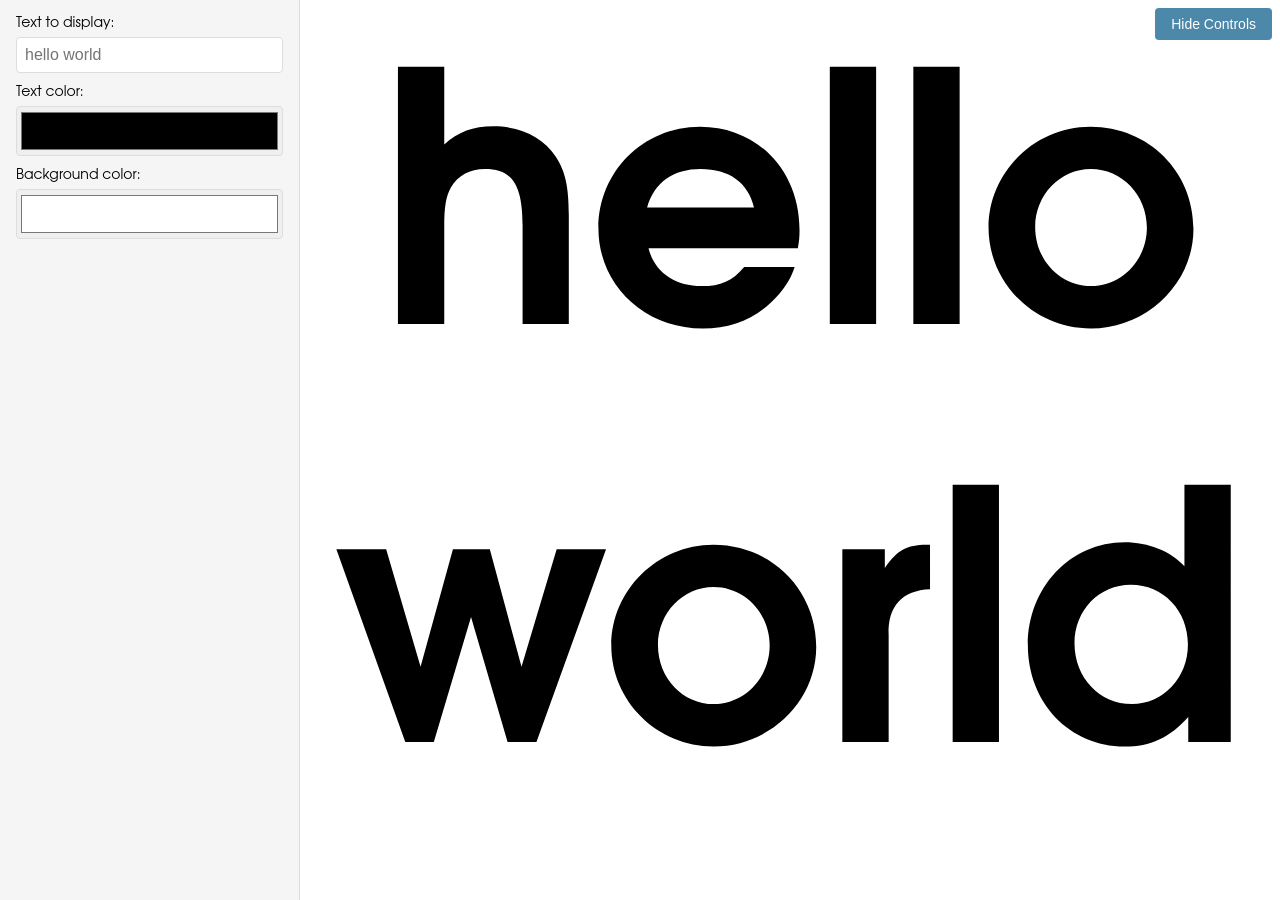
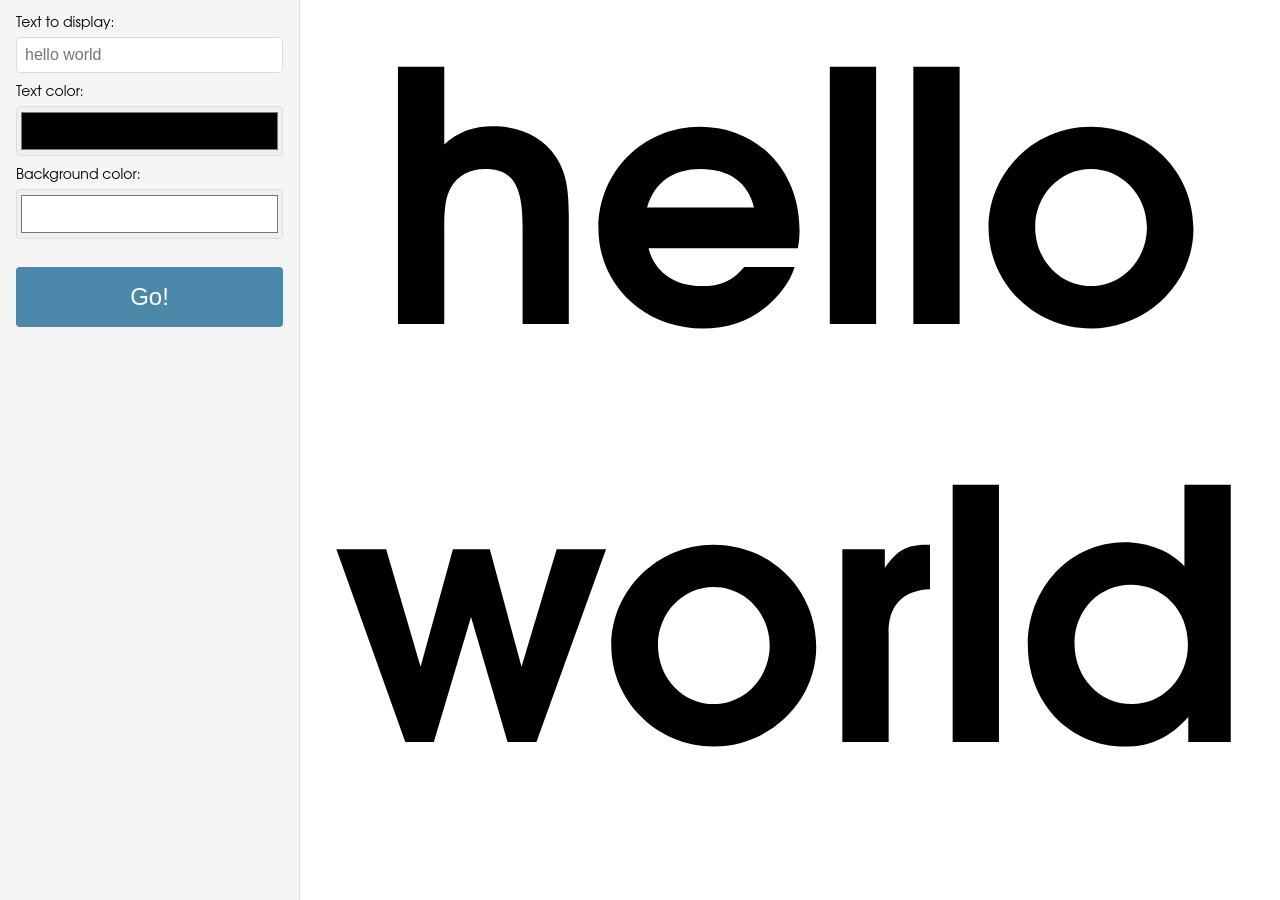
Before and after one commit to PhilipCastiglione/philipcastiglione.github.io, a Jekyll site: the page built from pages/big.html, in a window 1280 px wide. Built offline with Jekyll 4.4.1, drawn with Linux system fonts in a browser that asks for light colours.

Commit message:
big text features

```diff
--- a/pages/big.html
+++ b/pages/big.html
@@ -58,28 +58,26 @@
   }
 
   .toggle-controls-btn {
-    position: absolute;
-    top: 8px;
-    right: 8px;
-    padding: 8px 16px;
+    margin-top: 8px;
+    padding: 12px 16px;
     background: #4c88a9;
     color: white;
     border: none;
     border-radius: 4px;
     cursor: pointer;
     font-size: 14px;
-    z-index: 10;
+    width: 100%;
   }
 
   .toggle-controls-btn:hover {
     background: #3a7099;
   }
 
-  .controls-hidden .toggle-controls-btn {
-    position: fixed;
+  .controls-hidden .controls-panel {
+    display: none;
   }
 
-  .controls-hidden .controls-panel {
+  .controls-hidden .toggle-controls-btn {
     display: none;
   }
 
@@ -90,6 +88,10 @@
     justify-content: center;
     transition: background-color 0.2s ease;
     overflow: hidden;
+  }
+
+  .controls-hidden .display-area {
+    cursor: pointer;
   }
 
   .big-text {
@@ -119,19 +121,21 @@
       overflow-y: auto;
     }
 
-    .toggle-controls-btn {
-      position: fixed;
-    }
-
     .controls-hidden .controls-panel {
       display: none;
     }
+
+
+  .toggle-controls-btn {
+    margin-top: 16px;
+    padding: 16px 24px;
+    font-size: 24px;
+  }
+
   }
 </style>
 
 <div class="app-container">
-  <button class="toggle-controls-btn" id="toggleControls">Hide Controls</button>
-
   <div class="controls-panel" id="controlsPanel">
     <div class="controls-row">
       <label for="textInput">Text to display:</label>
@@ -146,6 +150,10 @@
     <div class="controls-row">
       <label for="bgColor">Background color:</label>
       <input type="color" id="bgColor" value="#ffffff">
+    </div>
+
+    <div class="controls-row">
+      <button class="toggle-controls-btn" id="toggleControls">Go!</button>
     </div>
   </div>
 
@@ -258,13 +266,10 @@
   // Toggle controls visibility
   function toggleControls() {
     appContainer.classList.toggle('controls-hidden');
-    toggleBtn.textContent = appContainer.classList.contains('controls-hidden')
-      ? 'Show Controls'
-      : 'Hide Controls';
     saveStateToURL();
 
     // Resize text after toggling controls (delay to allow DOM update)
-    setTimeout(resizeTextToFit, 50);
+    setTimeout(resizeTextToFit, 20);
   }
 
   // Event listeners
```
Also changed, not shown: other parts of pages/big.html (+10 -0 lines).
